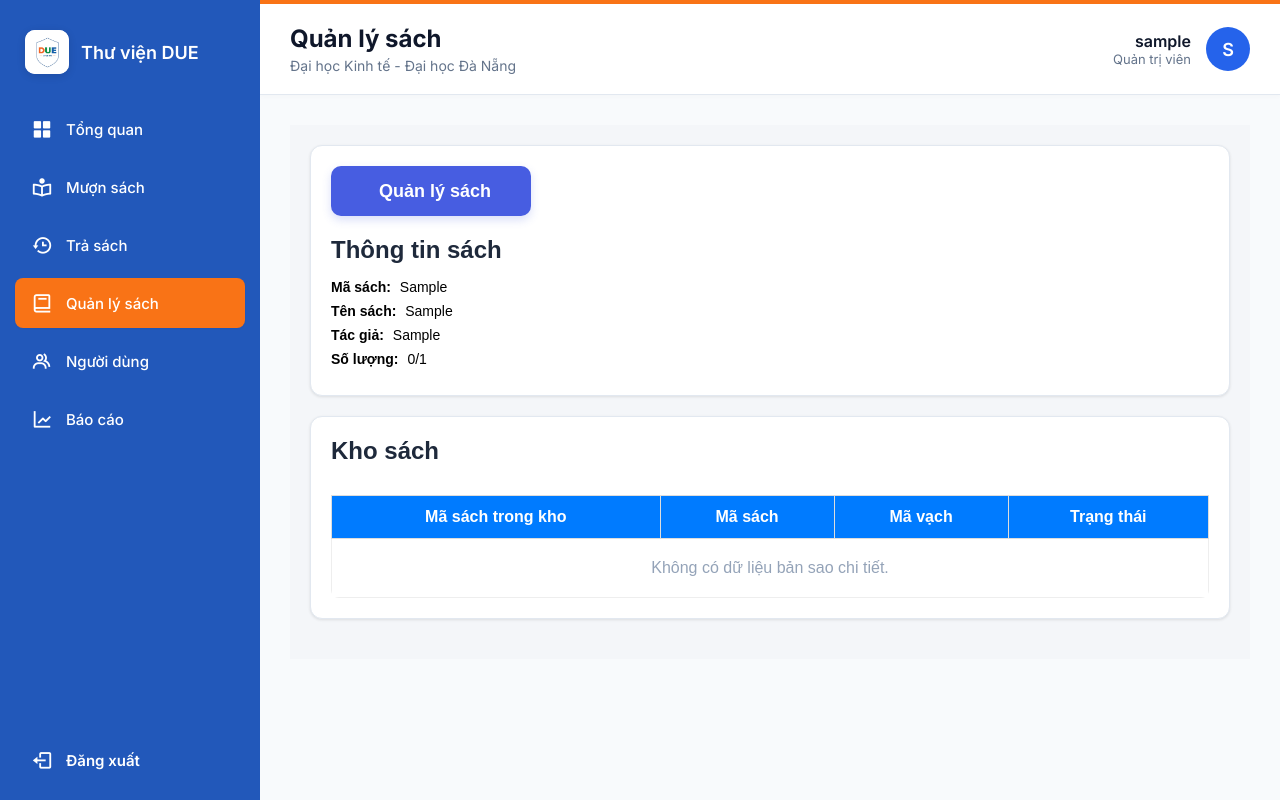
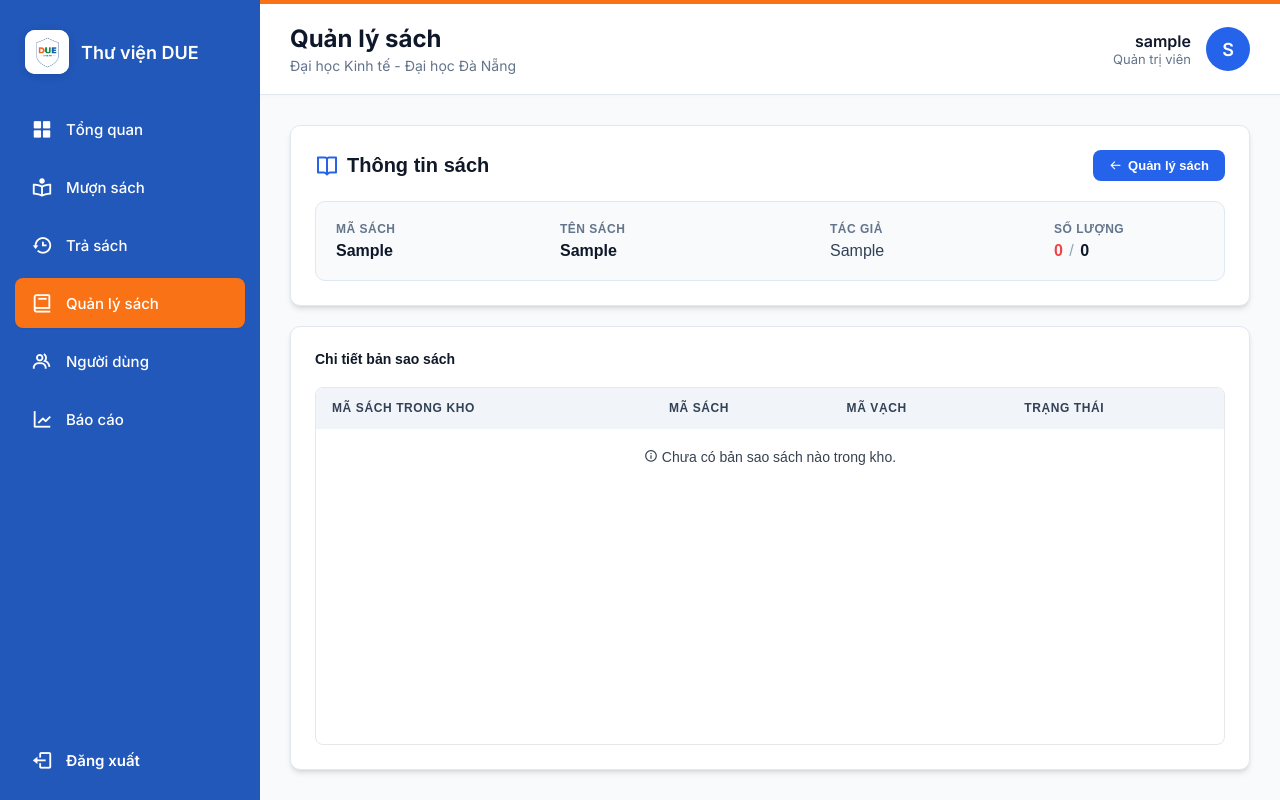
Before and after one commit to ducnt67/THUVIEN_TEST03, a Django app: a page that uses quan_ly_sach/templates/sachtrongkho.html in a window 1280 px wide. Run offline with Django 4.2, Linux system fonts and the light colour scheme; a user stored in the database is signed in; tables that the repository leaves empty hold one stand-in row (values such as "Sample post"); parts of the project's set-up code (start-up, migrations or seed data) failed here and were passed over.

Commit message:
tduc_semi

```diff
--- a/quan_ly_sach/templates/sachtrongkho.html
+++ b/quan_ly_sach/templates/sachtrongkho.html
@@ -7,89 +7,110 @@
 
 {% block extra_css %}
 <link rel="stylesheet" href="{% static 'quan_ly_sach/css/book_list.css' %}">
+<link rel="stylesheet" href="{% static 'css/circulation.css' %}">
 {% endblock %}
 
 {% block content %}
-<div class="container-fluid" style="padding: 20px; font-family: Arial, sans-serif; background: #f4f6f9;">
+<div class="data-page" style="font-family: Arial, sans-serif;">
 
-    <div class="card" style="background: #fff; padding: 20px; border-radius: 12px; margin-bottom: 20px; box-shadow: 0 1px 3px rgba(0,0,0,0.1);">
-        <a href="{% url 'book_list' %}"style="display: inline-flex;
-                        align-items: center; justify-content: center;
-                        width: 200px; height: 50px; background: #475de1;
-                        color: #fff; border-radius: 10px; text-decoration: none;
-                         font-size: 18px; font-weight: 600; margin-bottom: 20px; margin-top: 0px;
-                         transition: all 0.3s ease; box-shadow: 0 4px 10px rgba(71, 93, 225, 0.2);">
-        <i class="fas fa-arrow-left" style="margin-right: 8px;"></i>Quản lý sách
+    <div class="card" style="margin-bottom: 20px; flex-shrink: 0;">
+        <div style="display: flex; justify-content: space-between; align-items: center; margin-bottom: 20px;">
+            <h2 class="section-title" style="margin: 0; display: flex; align-items: center; gap: 8px; font-size: 20px;">
+                <i class='bx bx-book-open' style="color: #2563eb; font-size: 24px;"></i> Thông tin sách
+            </h2>
+            <a href="{% url 'book_list' %}" class="btn btn-primary"
+                style="display: inline-flex; align-items: center; gap: 6px; padding: 8px 16px; font-size: 13px;">
+                <i class='bx bx-arrow-back'></i> Quản lý sách
             </a>
-
-        <h2 style="font-size: 24px; font-weight: 700; color: #1e293b; margin-top: 0; margin-bottom: 15px;">Thông tin sách</h2>
-
-        <p style="margin: 8px 0; font-size: 14px; color: #000;">
-            <b style="font-weight: 700;">Mã sách:</b>
-            <span id="bookId" style="font-weight: 400; font-family: 'Montserrat', sans-serif; margin-left: 5px;">{{ sach.ma_sach }}</span>
-        </p>
-
-        <p style="margin: 8px 0; font-size: 14px; color: #000;">
-            <b style="font-weight: 700;">Tên sách:</b>
-            <span id="bookTitle" style="font-weight: 400; font-family: 'Montserrat', sans-serif; margin-left: 5px;">{{ sach.ten_sach }}</span>
-        </p>
-
-        <p style="margin: 8px 0; font-size: 14px; color: #000;">
-            <b style="font-weight: 700;">Tác giả:</b>
-            <span id="bookAuthor" style="font-weight: 400;font-family: 'Montserrat', sans-serif; margin-left: 5px;">{{ sach.ten_tac_gia|default:"N/A" }}</span>
-        </p>
-
-        <p style="margin: 8px 0; font-size: 14px; color: #000;">
-            <b style="font-weight: 700;">Số lượng:</b>
-            <span id="bookQty" style="font-weight: 400; font-family: 'Montserrat', sans-serif; margin-left: 5px;">{{ danh_sach_kho.count }}/{{ sach.so_luong }}</span>
-        </p>
         </div>
 
-    <div class="card table-section" style="background: #fff; padding: 20px; border-radius: 12px; margin-bottom: 20px; box-shadow: 0 1px 3px rgba(0,0,0,0.1); display: flex; flex-direction: column;">
+        <div
+            style="display: flex; flex-wrap: wrap; gap: 24px; padding: 20px; background: #f8fafc; border-radius: 10px; border: 1px solid #e2e8f0;">
+            <div style="flex: 1; min-width: 200px;">
+                <div
+                    style="font-size: 12px; color: #64748b; font-weight: 600; text-transform: uppercase; letter-spacing: 0.5px; margin-bottom: 6px;">
+                    Mã sách</div>
+                <div style="font-size: 16px; color: #0f172a; font-weight: 700;">{{ sach.ma_sach }}</div>
+            </div>
+            <div style="flex: 2; min-width: 200px;">
+                <div
+                    style="font-size: 12px; color: #64748b; font-weight: 600; text-transform: uppercase; letter-spacing: 0.5px; margin-bottom: 6px;">
+                    Tên sách</div>
+                <div style="font-size: 16px; color: #0f172a; font-weight: 600;">{{ sach.ten_sach }}</div>
+            </div>
+            <div style="flex: 1.5; min-width: 200px;">
+                <div
+                    style="font-size: 12px; color: #64748b; font-weight: 600; text-transform: uppercase; letter-spacing: 0.5px; margin-bottom: 6px;">
+                    Tác giả</div>
+                <div style="font-size: 16px; color: #334155; font-weight: 500;">{{ sach.ten_tac_gia|default:"N/A" }}
+                </div>
+            </div>
+            <div style="flex: 1; min-width: 150px;">
+                <div
+                    style="font-size: 12px; color: #64748b; font-weight: 600; text-transform: uppercase; letter-spacing: 0.5px; margin-bottom: 6px;">
+                    Số lượng</div>
+                <div style="font-size: 16px; color: #0f172a; font-weight: 600;">
+                    {% if so_luong_co_san > 0 %}
+                    <span style="color: #22c55e;">{{ so_luong_co_san }}</span>
+                    {% else %}
+                    <span style="color: #ef4444;">{{ so_luong_co_san }}</span>
+                    {% endif %}
+                    <span style="color: #94a3b8; font-weight: 400; margin: 0 2px;">/</span>
+                    <span>{{ tong_so_luong_active }}</span>
+                </div>
+            </div>
+        </div>
+    </div>
 
-    <h2 style="font-size: 24px; font-weight: 700; color: #1e293b; margin-top: 0; margin-bottom: 20px;">
-        Kho sách
+    <div class="card data-panel" style="padding: 24px;">
+
+        <h2 class="section-title" style="margin-bottom: 20px; flex-shrink: 0;">
+            Chi tiết bản sao sách
         </h2>
-        <div style="max-height: 420px; overflow-y: auto; border-radius: 8px;">
+        <div class="data-table-scroll table-wrapper" style="flex: 1; min-height: 0; max-height: none; overflow: auto;">
 
-        <table style="width: 100%; border-collapse: collapse; margin-top: 10px; border: 1px solid #ddd;">
+            <table class="table">
 
                 <thead>
                     <tr>
-                    <th style="padding: 12px; text-align: center; background: #007bff; color: #fff; border: 1px solid #ddd; font-weight: 600;">Mã sách trong kho</th>
-                    <th style="padding: 12px; text-align: center; background: #007bff; color: #fff; border: 1px solid #ddd; font-weight: 600;">Mã sách</th>
-                    <th style="padding: 12px; text-align: center; background: #007bff; color: #fff; border: 1px solid #ddd; font-weight: 600;">Mã vạch</th>
-                    <th style="padding: 12px; text-align: center; background: #007bff; color: #fff; border: 1px solid #ddd; font-weight: 600;">Trạng thái</th>
+                        <th>Mã sách trong kho</th>
+                        <th>Mã sách</th>
+                        <th>Mã vạch</th>
+                        <th>Trạng thái</th>
                     </tr>
                 </thead>
                 <tbody id="stockTable">
                     {% for item in danh_sach_kho %}
                     <tr>
-                    <td style="padding: 12px; text-align: center; border: 1px solid #eee; font-family: 'Courier New', monospace; font-weight: 500;">{{ item.ma_sach_trong_kho }}</td>
-                    <td style="padding: 12px; text-align: center; border: 1px solid #eee; color: #64748b; font-family: 'Courier New', monospace;">{{ sach.ma_sach }}</td>
-                    <td style="padding: 12px; text-align: center; border: 1px solid #eee; font-family: 'Courier New', monospace; color: #475569;"><span style="background: #f1f5f9; padding: 2px 6px; border-radius: 4px;">{{ item.ma_vach }}</span></td>
-                    <td style="padding: 12px; text-align: center; border: 1px solid #eee;">
+                        <td><strong>{{ item.ma_sach_trong_kho }}</strong></td>
+                        <td style="color: #64748b;">{{ sach.ma_sach }}</td>
+                        <td>{{ item.ma_vach }}</td>
+                        <td>
                             {% with status=item.trang_thai_sach %}
                             {% if status == 'available' %}
-                                <span class="badge" style="background: #dcfce7; color: #166534;">CÓ SẴN</span>
+                            <span class="badge badge-green-solid">Sẵn sàng</span>
                             {% elif status == 'borrowed' %}
-                                <span class="badge" style="background: #e0f2fe; color: #0369a1;">ĐANG MƯỢN</span>
+                            <span class="badge badge-blue-solid">Đang mượn</span>
                             {% elif status == 'overdue' %}
-                                <span class="badge" style="background: #fee2e2; color: #991b1b;">QUÁ HẠN</span>
-                            {% elif status == 'lost_damaged' %}
-                                <span class="badge" style="background: #fef3c7; color: #92400e;">MẤT/HỎNG</span>
+                            <span class="badge badge-orange-solid">Quá hạn</span>
+                            {% elif status == 'damaged' %}
+                            <span class="badge badge-orange-solid">Hư hỏng</span>
+                            {% elif status == 'lost' %}
+                            <span class="badge badge-red-solid">Đã mất</span>
                             {% elif status == 'awaiting_replacement' %}
-                                <span class="badge" style="background: #f3e8ff; color: #6b21a8;">CHỜ ĐỀN BÙ</span>
+                            <span class="badge badge-purple-solid" style="background: #a855f7; color: white;">Chờ đền bù</span>
+                            {% elif status == 'processed' %}
+                            <span class="badge badge-gray-solid" style="background: #64748b; color: white;">Đã xử lý</span>
                             {% else %}
-                                <span class="badge" style="background: #f1f5f9; color: #475569;">{{ status }}</span>
+                            <span class="badge badge-gray-solid" style="background: #94a3b8; color: white;">{{ status|title }}</span>
                             {% endif %}
                             {% endwith %}
                         </td>
                     </tr>
                     {% empty %}
                     <tr>
-                    <td colspan="4" style="text-align: center; padding: 20px; color: #94a3b8; border: 1px solid #eee;">
-                        Không có dữ liệu bản sao chi tiết.
+                        <td colspan="4" style="text-align: center; padding: 20px;">
+                            <i class='bx bx-info-circle'></i> Chưa có bản sao sách nào trong kho.
                         </td>
                     </tr>
                     {% endfor %}
--- a/quan_ly_sach/views.py
+++ b/quan_ly_sach/views.py
@@ -1,6 +1,6 @@
 from django.contrib import messages
 from django.contrib.auth.decorators import login_required
-from django.db.models import Count, Q, F
+from django.db.models import Count, Q
 from django.shortcuts import get_object_or_404, redirect, render
 import django.shortcuts as shortcuts
 from .models import Sach, SachTrongKho
@@ -18,25 +18,44 @@ def _book_queryset(keyword):
             Q(ten_nha_xuat_ban__icontains=keyword)
         )
 
-    # Trong views.py, hãy đảm bảo filter đúng giá trị text trong database
+    # Các trạng thái sách được coi là vẫn còn trong bộ sưu tập của thư viện
+    # (không tính các sách đã mất, chờ đền hoặc đã xử lý xong)
+    collection_statuses = [
+        SachTrongKho.TrangThai.AVAILABLE,
+        SachTrongKho.TrangThai.BORROWED,
+        SachTrongKho.TrangThai.OVERDUE,
+        SachTrongKho.TrangThai.DAMAGED, # Hư hỏng nhẹ vẫn được tính vào tổng số
+    ]
+
     return books.annotate(
-        total_quantity=F('so_luong'),
-        # Đếm số lượng Sẵn sàng
+        # Fix: Tổng số lượng chỉ tính các sách còn trong bộ sưu tập
+        total_quantity=Count(
+            'sach_trong_kho',
+            filter=Q(sach_trong_kho__trang_thai_sach__in=collection_statuses),
+            distinct=True
+        ),
+
+        # Số lượng có sẵn chỉ tính những cuốn có trạng thái 'available'
         available_quantity=Count(
             'sach_trong_kho',
-            filter=Q(sach_trong_kho__trang_thai_sach='available'),
+            filter=Q(sach_trong_kho__trang_thai_sach=SachTrongKho.TrangThai.AVAILABLE),
             distinct=True
         ),
-        # Đếm tất cả những cuốn KHÔNG sẵn sàng (đang mượn, quá hạn, mất...)
+
+        # Số lượng không có sẵn là các trạng thái còn lại trong bộ sưu tập
         not_available_quantity=Count(
             'sach_trong_kho',
-            filter=~Q(sach_trong_kho__trang_thai_sach='available'),
+            filter=Q(sach_trong_kho__trang_thai_sach__in=[
+                SachTrongKho.TrangThai.BORROWED,
+                SachTrongKho.TrangThai.OVERDUE,
+                SachTrongKho.TrangThai.DAMAGED,
+            ]),
             distinct=True
         ),
-        # Bạn có thể đếm riêng Quá hạn nếu muốn hiện cảnh báo đỏ
+
         overdue_quantity=Count(
             'sach_trong_kho',
-            filter=Q(sach_trong_kho__trang_thai_sach='overdue'),
+            filter=Q(sach_trong_kho__trang_thai_sach=SachTrongKho.TrangThai.OVERDUE),
             distinct=True
         ),
     ).order_by('ten_sach')
@@ -53,7 +72,6 @@ def _build_book_context(request):
     if detail_id:
         detail_book = Sach.objects.filter(ma_sach=detail_id).first()
 
-    # Đổi tên thành selected_book để khớp với template HTML
     selected_book = None
     if edit_id:
         selected_book = Sach.objects.filter(ma_sach=edit_id).first()
@@ -68,56 +86,49 @@ def _build_book_context(request):
 
 @login_required
 def book_list_view(request):
-    # =========================
-    # XỬ LÝ POST (CREATE / UPDATE / DELETE / ADD COPIES)
-    # =========================
     if request.method == "POST":
         action = request.POST.get("action", "").strip()
         book_id = request.POST.get("book_id", "").strip()
 
-        # --- NHÓM 1: CÁC HÀNH ĐỘNG CHỈ CẦN ID (XÓA / THÊM BẢN SAO) ---
-
-        # 1. Hành động Xóa
         if action == "delete":
             book = get_object_or_404(Sach, ma_sach=book_id)
-
-
-            # Lấy các bản sao theo trạng thái
             available_copies = book.sach_trong_kho.filter(trang_thai_sach='available')
             not_available_copies = book.sach_trong_kho.exclude(trang_thai_sach='available')
 
-            # Xóa chỉ các bản available
             deleted_count = available_copies.count()
             available_copies.delete()
 
-            # Nếu vẫn còn bản đang mượn / quá hạn
             if not_available_copies.exists():
                 messages.warning(
                     request,
                     f"Đã xóa {deleted_count} bản có sẵn. "
                     f"Còn {not_available_copies.count()} bản đang được mượn / không thể xóa."
                 )
+            else:
+                book.delete()
+                messages.success(request, f"Đã xóa hoàn toàn sách '{book.ten_sach}'.")
 
-            else:
-                # Không còn bản nào → xóa luôn sách chính
-                book.delete()
+            # Đồng bộ lại trường so_luong của model Sach sau khi xóa (chỉ tính sách không bị mất)
+            book.so_luong = book.sach_trong_kho.exclude(trang_thai_sach='lost').count()
+            book.save()
 
             return redirect("book_list")
 
-        # 2. Hành động Thêm bản sao (Modal riêng)
         elif action == "add_copies":
             num_to_add_raw = request.POST.get("num_to_add", "0")
             try:
                 num_to_add = int(num_to_add_raw)
+                if num_to_add <= 0:
+                    raise ValueError("Số lượng thêm vào phải là số dương.")
                 book = get_object_or_404(Sach, ma_sach=book_id)
                 book.so_luong += num_to_add
-                book.save()  # Tự động gọi dong_bo_kho() trong Model
+                book.save()
                 messages.success(request, f"Đã thêm {num_to_add} bản sao cho sách {book.ten_sach}.")
+            except (ValueError, TypeError) as e:
+                messages.error(request, f"Lỗi khi thêm bản sao: {e}")
             except Exception as e:
-                messages.error(request, f"Lỗi khi thêm bản sao: {str(e)}")
+                messages.error(request, f"Đã xảy ra lỗi không xác định: {e}")
             return redirect("book_list")
-
-        # --- NHÓM 2: CÁC HÀNH ĐỘNG CẦN NHẬP FORM ĐẦY ĐỦ (CREATE / UPDATE) ---
 
         title = request.POST.get("title", "").strip()
         author = request.POST.get("author", "").strip()
@@ -127,19 +138,19 @@ def book_list_view(request):
         quantity_raw = request.POST.get("quantity", "0").strip()
         original_id = request.POST.get("original_id", "").strip()
 
-        # Kiểm tra thông tin bắt buộc cho Create/Update
         if not (book_id and title and year_raw):
-            messages.error(request, "Vui lòng điền đầy đủ các thông tin bắt buộc.")
+            messages.error(request, "Vui lòng điền đầy đủ các thông tin bắt buộc (Mã sách, Tên sách, Năm XB).")
             return redirect("book_list")
 
         try:
             year = int(year_raw)
             quantity = int(quantity_raw)
-        except ValueError:
+            if quantity < 0:
+                 raise ValueError("Số lượng không thể là số âm.")
+        except (ValueError, TypeError):
             messages.error(request, "Năm xuất bản hoặc số lượng không hợp lệ.")
             return redirect("book_list")
 
-        # 3. Thực hiện Thêm mới
         if action == "create":
             if Sach.objects.filter(ma_sach=book_id).exists():
                 messages.error(request, "Mã sách này đã tồn tại.")
@@ -149,13 +160,12 @@ def book_list_view(request):
                     the_loai=category or None, ten_nha_xuat_ban=publisher or None,
                     nam_xuat_ban=year, so_luong=quantity
                 )
+                messages.success(request, f"Đã thêm mới sách '{title}'.")
 
-
-        # 4. Thực hiện Cập nhật
         elif action == "update":
             book = get_object_or_404(Sach, ma_sach=original_id if original_id else book_id)
             if book_id != original_id and Sach.objects.filter(ma_sach=book_id).exists():
-                messages.error(request, "Mã sách mới bị trùng.")
+                messages.error(request, "Mã sách mới bị trùng với một sách khác.")
             else:
                 book.ma_sach = book_id
                 book.ten_sach = title
@@ -165,32 +175,38 @@ def book_list_view(request):
                 book.nam_xuat_ban = year
                 book.so_luong = quantity
                 book.save()
+                messages.success(request, f"Đã cập nhật thông tin sách '{title}'.")
 
         return redirect("book_list")
 
-    # =========================
-    # XỬ LÝ GET (HIỂN THỊ)
-    # =========================
     context = _build_book_context(request)
     return shortcuts.render(request, "book_list.html", context)
 
 @login_required
 def book_list(request):
-    """Entry point cho url 'book_list'"""
     return book_list_view(request)
 
 @login_required
 def quan_ly_kho_view(request):
-    # Lấy mã sách từ tham số ?ma_sach=MS0002
     ma_sach_tu_url = request.GET.get('ma_sach')
+    sach_chinh = get_object_or_404(Sach, ma_sach=ma_sach_tu_url)
+    danh_sach_kho = SachTrongKho.objects.filter(ma_sach=sach_chinh)
 
-    # Lấy thông tin cuốn sách chính
-    sach_chinh = Sach.objects.get(ma_sach=ma_sach_tu_url)
+    # Tính số lượng có sẵn
+    so_luong_co_san = danh_sach_kho.filter(trang_thai_sach='available').count()
 
-    # Lấy danh sách các bản sao trong kho của cuốn sách đó
-    danh_sach_kho = SachTrongKho.objects.filter(ma_sach=sach_chinh)
+    # Tính tổng số lượng (active) y hệt như _book_queryset
+    collection_statuses = [
+        SachTrongKho.TrangThai.AVAILABLE,
+        SachTrongKho.TrangThai.BORROWED,
+        SachTrongKho.TrangThai.OVERDUE,
+        SachTrongKho.TrangThai.DAMAGED,
+    ]
+    tong_so_luong_active = danh_sach_kho.filter(trang_thai_sach__in=collection_statuses).count()
 
     return shortcuts.render(request, 'sachtrongkho.html', {
         'sach': sach_chinh,
-        'danh_sach_kho': danh_sach_kho
+        'danh_sach_kho': danh_sach_kho,
+        'so_luong_co_san': so_luong_co_san,
+        'tong_so_luong_active': tong_so_luong_active
     })
--- a/static/css/circulation.css
+++ b/static/css/circulation.css
@@ -16,7 +16,7 @@
 .data-table-scroll,
 .table-wrapper {
     overflow: auto;
-    max-height: 480px; /* Chiều cao tối đa trước khi xuất hiện thanh cuộn */
+    max-height: calc(100vh - 320px); /* Co giãn theo chiều cao màn hình */
     border-radius: 8px;
     border: 1px solid #e5e7eb;
     background: #fff;
@@ -586,11 +586,26 @@ table.table tbody tr:hover td {
 }
 
 .tab-content {
-    display: block; /* Chuyển sang block để co giãn theo nội dung */
+    display: block;
+}
+
+/* Khi tab-content kết hợp data-panel: khôi phục flex chain */
+.tab-content.data-panel {
+    display: flex;
+    flex-direction: column;
+    flex: 1;
+    min-height: 0;
 }
 
 .tab-pane {
-    display: block;
+    display: none; /* Ẩn tất cả tab mặc định */
+}
+
+.tab-pane.active {
+    display: flex; /* Tab active hiện dạng flex */
+    flex-direction: column;
+    flex: 1;
+    min-height: 0;
 }
 
 .tab-pane-fixed {
```
Also changed, not shown: quan_ly_sach/models.py (+13 -6 lines), quan_ly_sach/static/quan_ly_sach/js/book_list.js (+10 -3 lines), quan_ly_sach/templates/book_list.html (+13 -8 lines), static/js/returns.js (+7 -3 lines), tra_sach/templates/tra_sach/return_list.html (+99 -94 lines), tra_sach/views.py (+22 -14 lines). Lines whose indentation alone changed are shown as unchanged.
